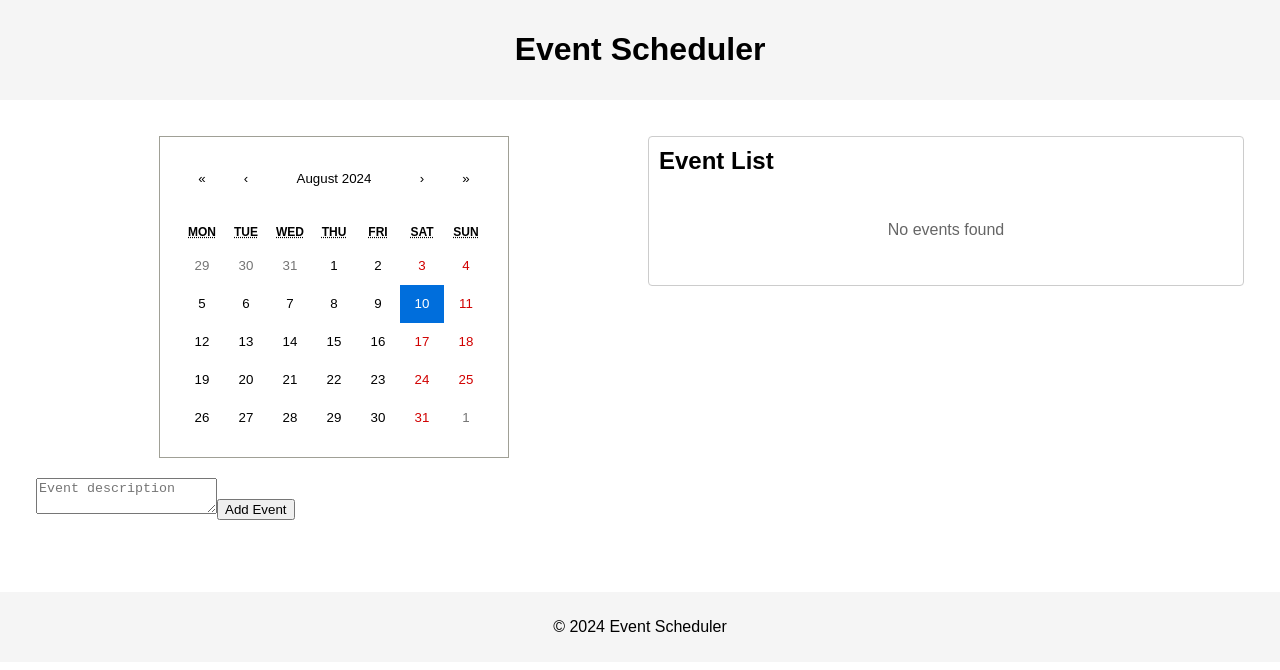
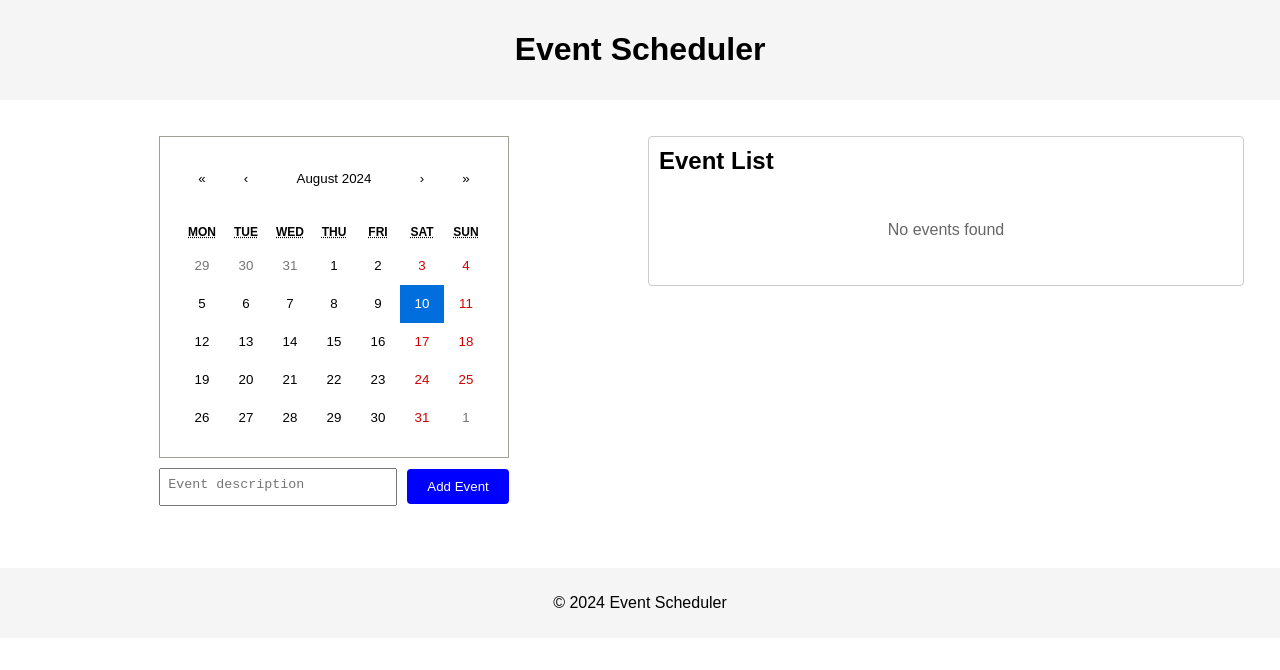
Before and after one commit to komal2831/Event-Scheduler, a Next.js app: page / in a window 1280 px wide. Shown: the top 670 px of the page. Built offline with nearby package versions, Linux system fonts and the light colour scheme.

Commit message:
Update EventTable.css

```diff
--- a/app/components/EventTable.css
+++ b/app/components/EventTable.css
@@ -65,3 +65,35 @@
     padding: 20px;
     color: #666;
   }
+
+  /* EventTable.css */
+
+/* Add these styles for the EventForm component */
+
+.eventForm {
+  display: flex;
+  align-items: center;
+  justify-content: center;
+  gap: 10px;
+  width: 100%;
+  max-width: 450px;
+  margin: 0 auto;
+}
+
+.eventFormTextarea {
+  width: 220px;
+  height: 20px;
+  padding: 8px;
+  resize: none;
+  margin-top: 10px;
+  margin-bottom: 10px;
+}
+
+.eventFormButton {
+  background-color: blue;
+  color: white;
+  border: none;
+  padding: 10px 20px;
+  border-radius: 4px;
+  cursor: pointer;
+}
```
